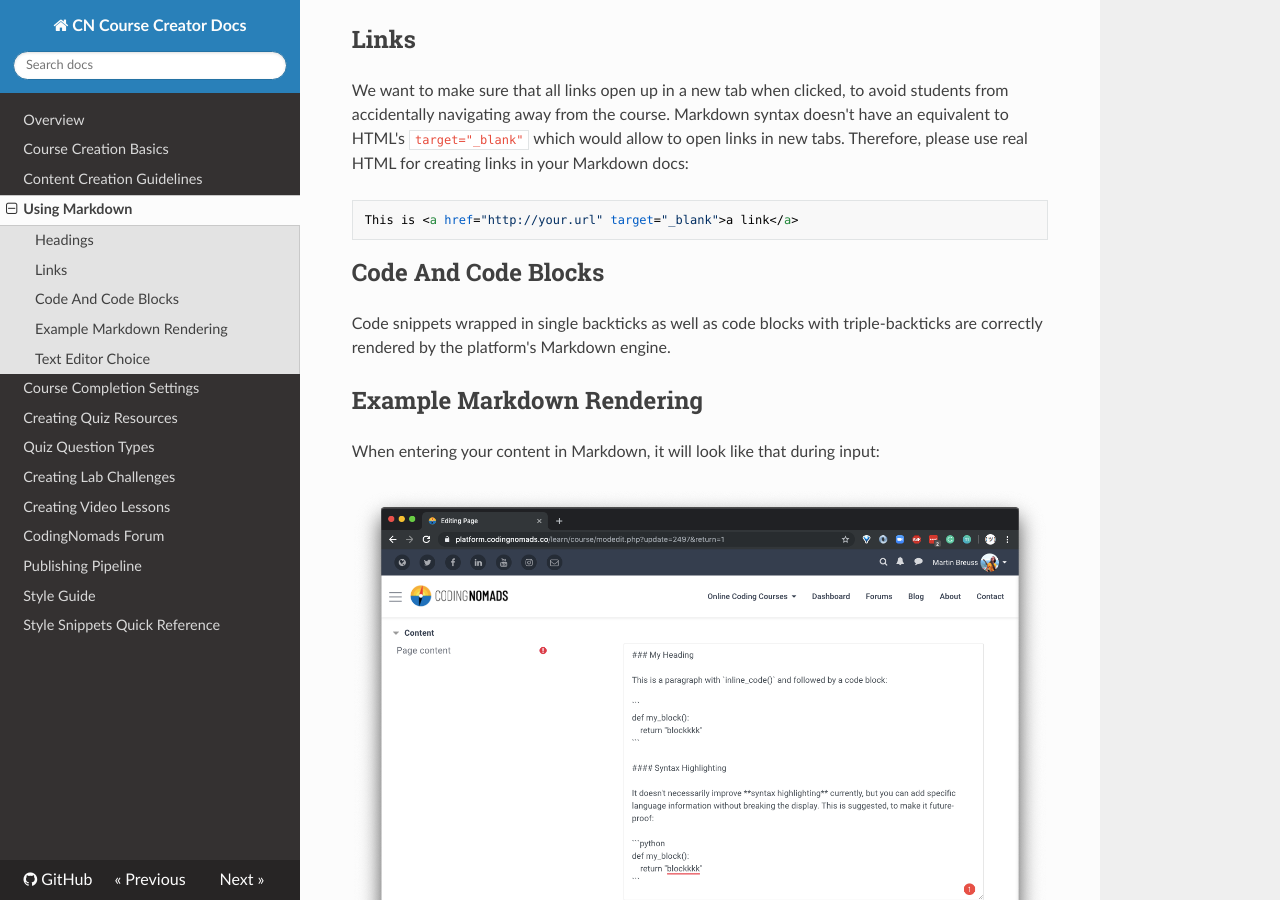
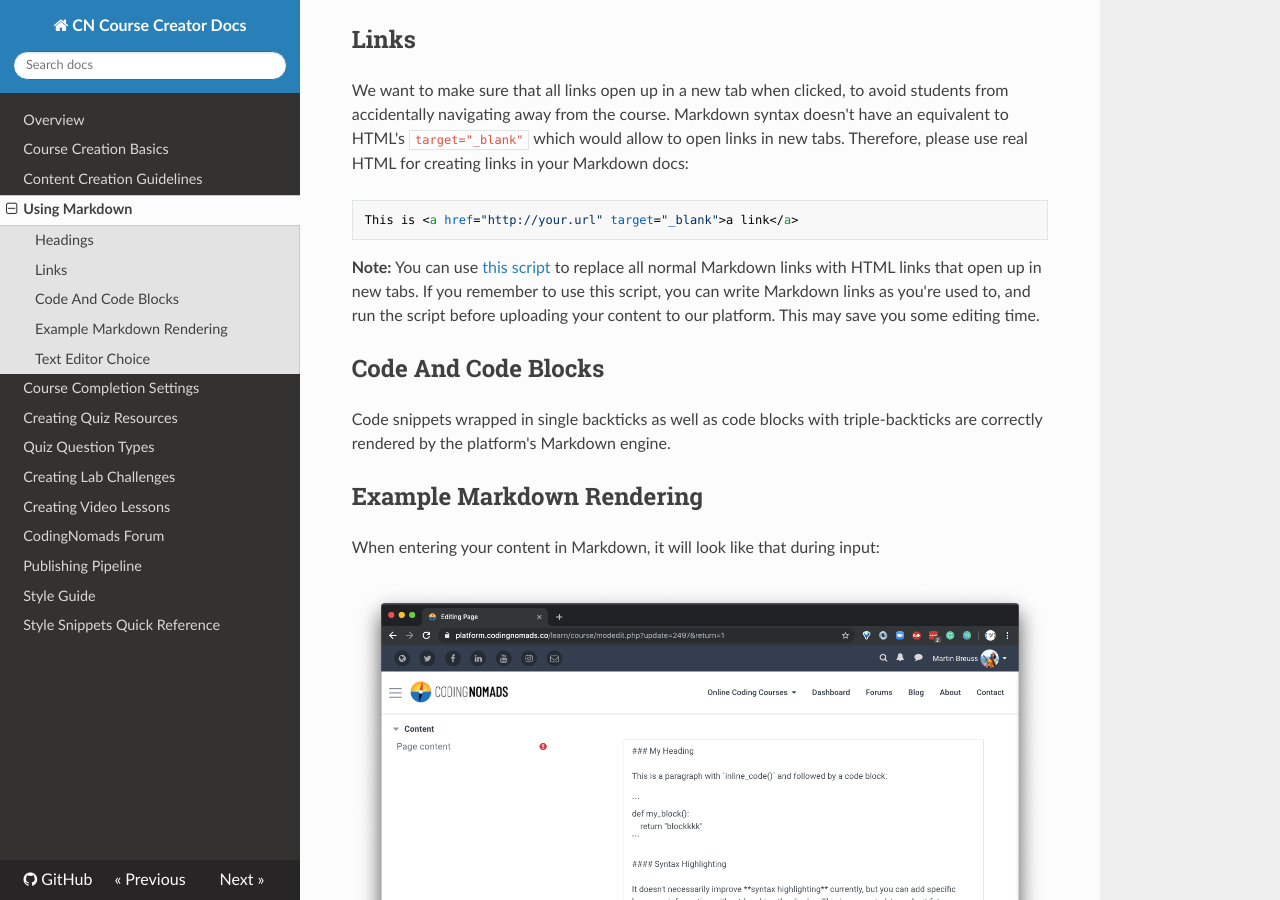
Before and after one commit to iansedano/creator-docs, an MkDocs documentation site: the page built from docs/02-markdown-course-creation.md, in a window 1280 px wide and 900 px high, scrolled down 1139 px. Built offline with MkDocs 1.6.1, drawn with Linux system fonts in a browser that asks for light colours; nearby versions of some CDN libraries.

Commit message:
Add links to helper scripts

````diff
--- a/docs/02-markdown-course-creation.md
+++ b/docs/02-markdown-course-creation.md
@@ -26,6 +26,8 @@
 ```html
 This is <a href="http://your.url" target="_blank">a link</a>
 ```
+
+**Note:** You can use [this script](https://github.com/CodingNomads/utils#replace_linkspy) to replace all normal Markdown links with HTML links that open up in new tabs. If you remember to use this script, you can write Markdown links as you're used to, and run the script before uploading your content to our platform. This may save you some editing time.
 
 ## Code And Code Blocks
 
````
Also changed, not shown: docs/06-creating-labs.md (+1 -1 lines).
